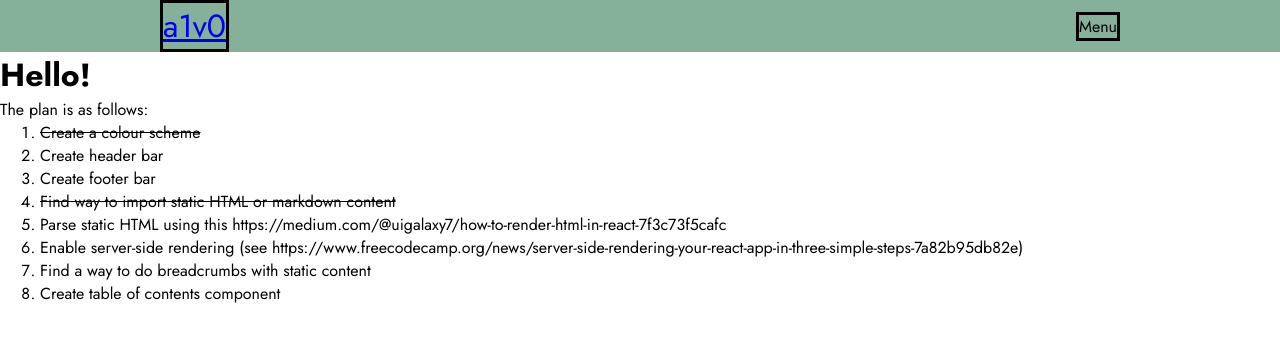
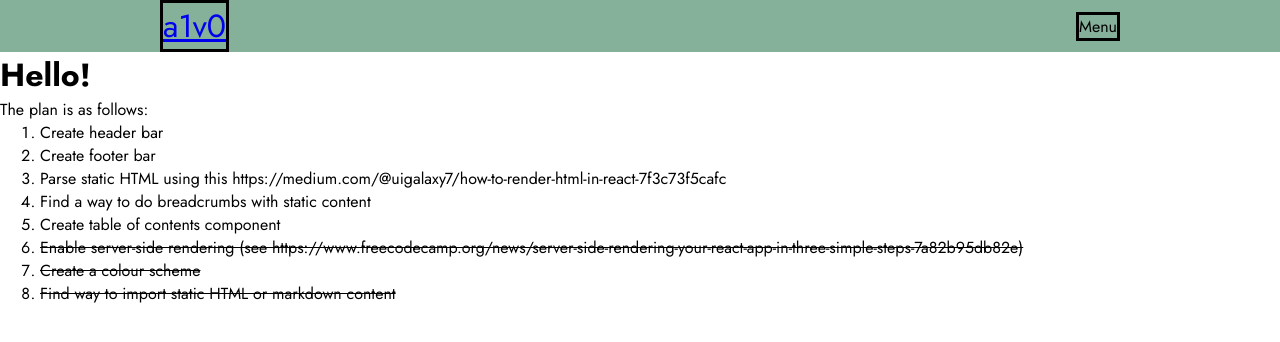
Before and after one commit to a1v0/a1v0.de, a Next.js app: page / in a window 1280 px wide. Shown: the top 342 px of the page. Built offline with nearby package versions, Linux system fonts and the light colour scheme.

Commit message:
Update to-do list

```diff
--- a/app/page.tsx
+++ b/app/page.tsx
@@ -6,24 +6,24 @@ export default function Home() {
             <h1>Hello!</h1>
             <p>The plan is as follows:</p>
             <ol style={{ marginLeft: "40px" }}>
-                <li style={{ textDecoration: "line-through" }}>
-                    Create a colour scheme
-                </li>
                 <li>Create header bar</li>
                 <li>Create footer bar</li>
-                <li style={{ textDecoration: "line-through" }}>
-                    Find way to import static HTML or markdown content
-                </li>
                 <li>
                     Parse static HTML using this
                     https://medium.com/@uigalaxy7/how-to-render-html-in-react-7f3c73f5cafc
                 </li>
-                <li>
+                <li>Find a way to do breadcrumbs with static content</li>
+                <li>Create table of contents component</li>
+                <li style={{ textDecoration: "line-through" }}>
                     Enable server-side rendering (see
                     https://www.freecodecamp.org/news/server-side-rendering-your-react-app-in-three-simple-steps-7a82b95db82e)
                 </li>
-                <li>Find a way to do breadcrumbs with static content</li>
-                <li>Create table of contents component</li>
+                <li style={{ textDecoration: "line-through" }}>
+                    Create a colour scheme
+                </li>
+                <li style={{ textDecoration: "line-through" }}>
+                    Find way to import static HTML or markdown content
+                </li>
             </ol>
         </main>
     );
```
